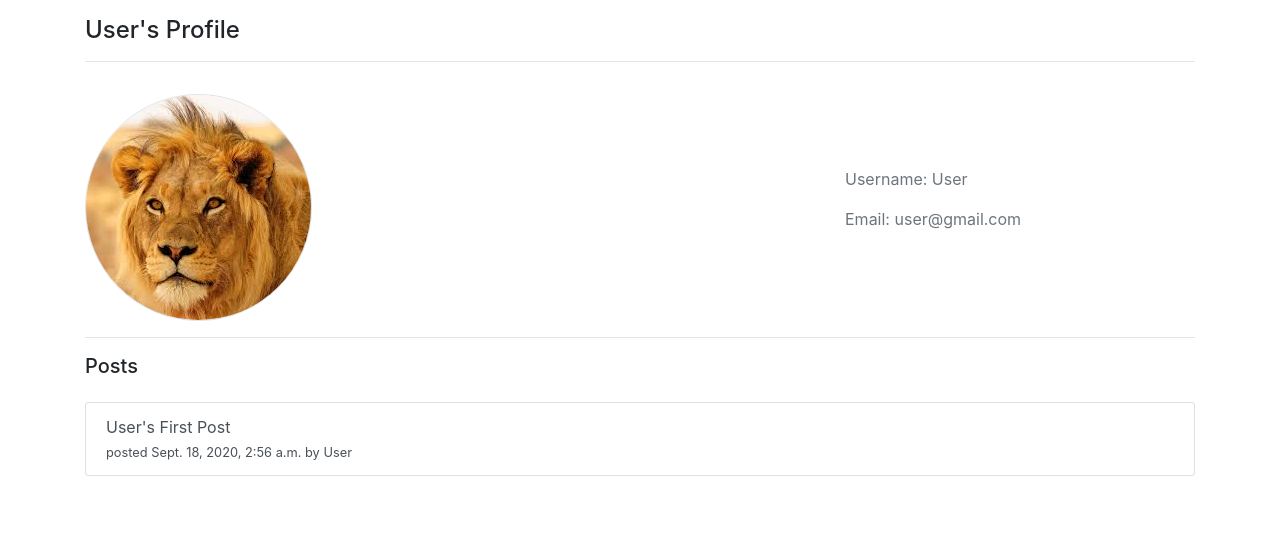
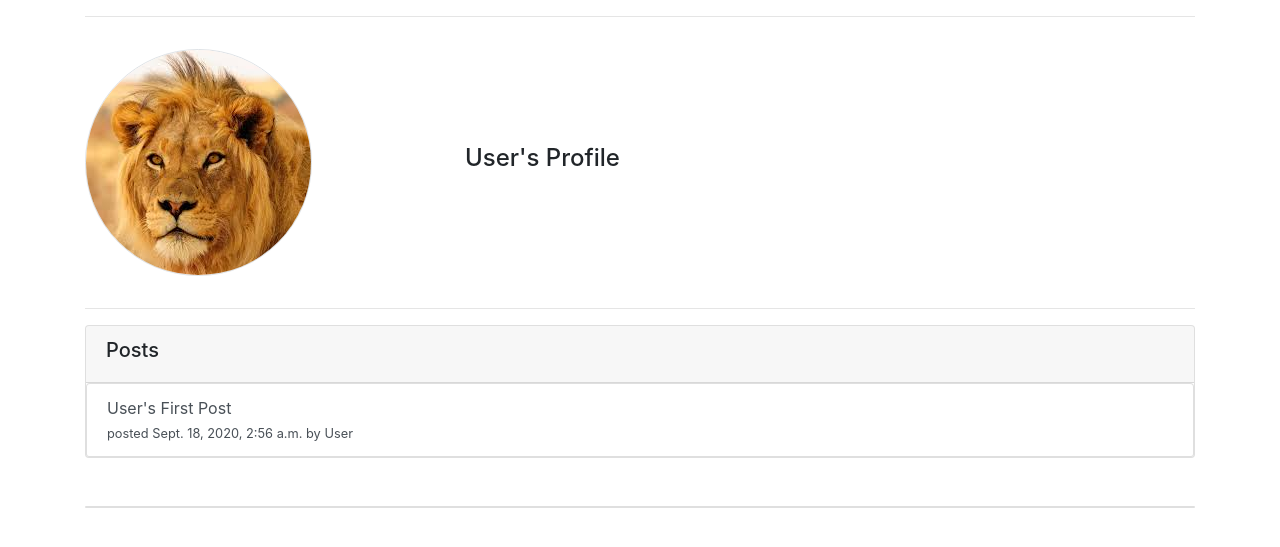
Before and after one commit to HarshilPan07/Django-Blog, a Django app: page /profile/13/ in a window 1280 px wide. Shown: the part 56-603 px from the top of the page. Run offline with Django 3.2, Linux system fonts and the light colour scheme; a user stored in the database is signed in; data comes from the database, SQL or seed files in the repository; both versions use the stored data as it was after the commit; some libraries are stand-ins or nearby versions.

Commit message:
changed profile.html to include cards

```diff
--- a/blog/templates/blog/profile.html
+++ b/blog/templates/blog/profile.html
@@ -2,30 +2,24 @@
 {% load crispy_forms_tags %}
 
 {% block header %}
-    <div class='py-3'>
+    <hr>
+    <div class='py-3 row'>
+        <div class='col-4'>
+            <img src="{{ profile_user.profile.picture.url }}" class='rounded-circle account-img border' alt="">
+        </div>
+        <div class='col-8 align-self-center'>
             <h4>{{ profile_user.username }}'s Profile</h4>
+        </div>
+    </div>
     <hr>
-    </div>
 {% endblock header %}
 
 {% block content %}
-    <div class='content-section'>
-        <div class='row'>
-            <div class='col-8'>
-                <img src="{{ profile_user.profile.picture.url }}" class='rounded-circle account-img border' alt="">
+    <div class='card'>
+        <div class='card-header'>
+            <h5>Posts</h5>
         </div>
-            <div class='media-body col-4 align-self-center'>
-                <p class='text-secondary'>Username: {{ profile_user.username }}</p>
-                <p class='text-secondary'>Email: {{ profile_user.email }}</p>
-            </div>
-        </div>
-        <hr>
-    </div>
-
-    <div class='row d-flex'>
-        <div class='col'>
-            <h5>Posts</h5>
-            <div class='list-group py-3'>
+        <div class='list-group'>
             {% for post in page_obj %}
             <a href="{% url 'post' post.id %}" class='list-group-item list-group-item-action'>
                 <div>
@@ -39,7 +33,7 @@
         </div>
 
         {% if page_obj.paginator.num_pages > 1%}
-                <div class='d-flex justify-content-end'>
+            <div class='card-footer d-flex justify-content-end'>
                 <span class='step-links'>
                     {% if page_obj.has_previous %}
                         <a href="?page=1">First</a>
@@ -60,12 +54,13 @@
             </div>
         {% endif %}
     </div>
+
+    <div class='card my-5 d-flex'>
+        {% if user == profile_user %}
+            <div class='card-header'>
+                <h5>Update Information</h5>
             </div>
-    <div class='row d-flex pt-3'>
-        {% if user == profile_user %}
-        <div class='col'>
-            <h5>Update Information</h5>
-            <div class='form-group'>
+            <div class='card-body form-group'>
                 <form action="" method='POST' enctype='multipart/form-data'>
                     {% csrf_token %}
                     {{ user_update_form | crispy}}
@@ -73,7 +68,6 @@
                     <button type='submit' class='btn btn-outline-primary'>Update User Information</button>
                 </form>
             </div>
-        </div>
         {% endif %}
     </div>
 {% endblock content %}
```
Also changed, not shown: db.sqlite3. Lines whose indentation alone changed are shown as unchanged.
